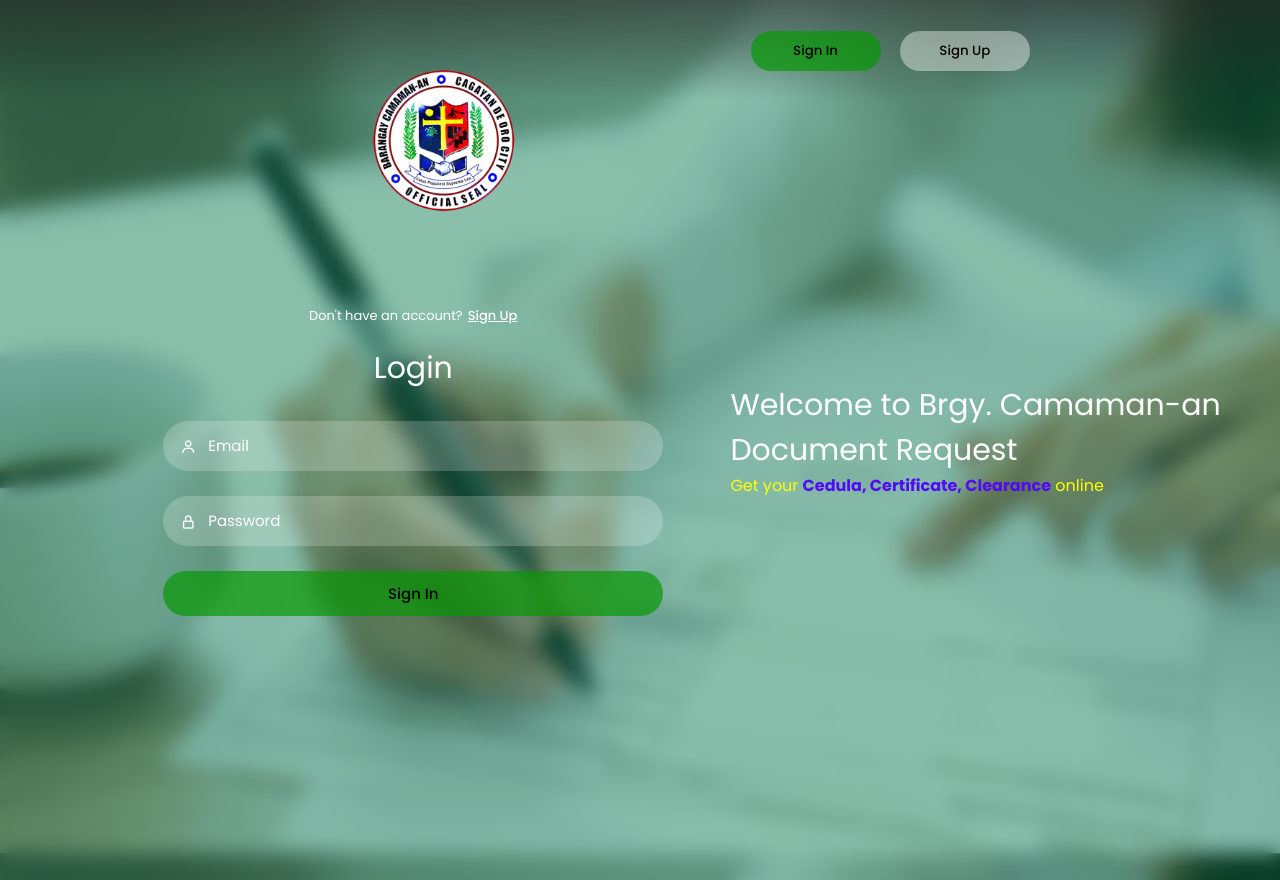
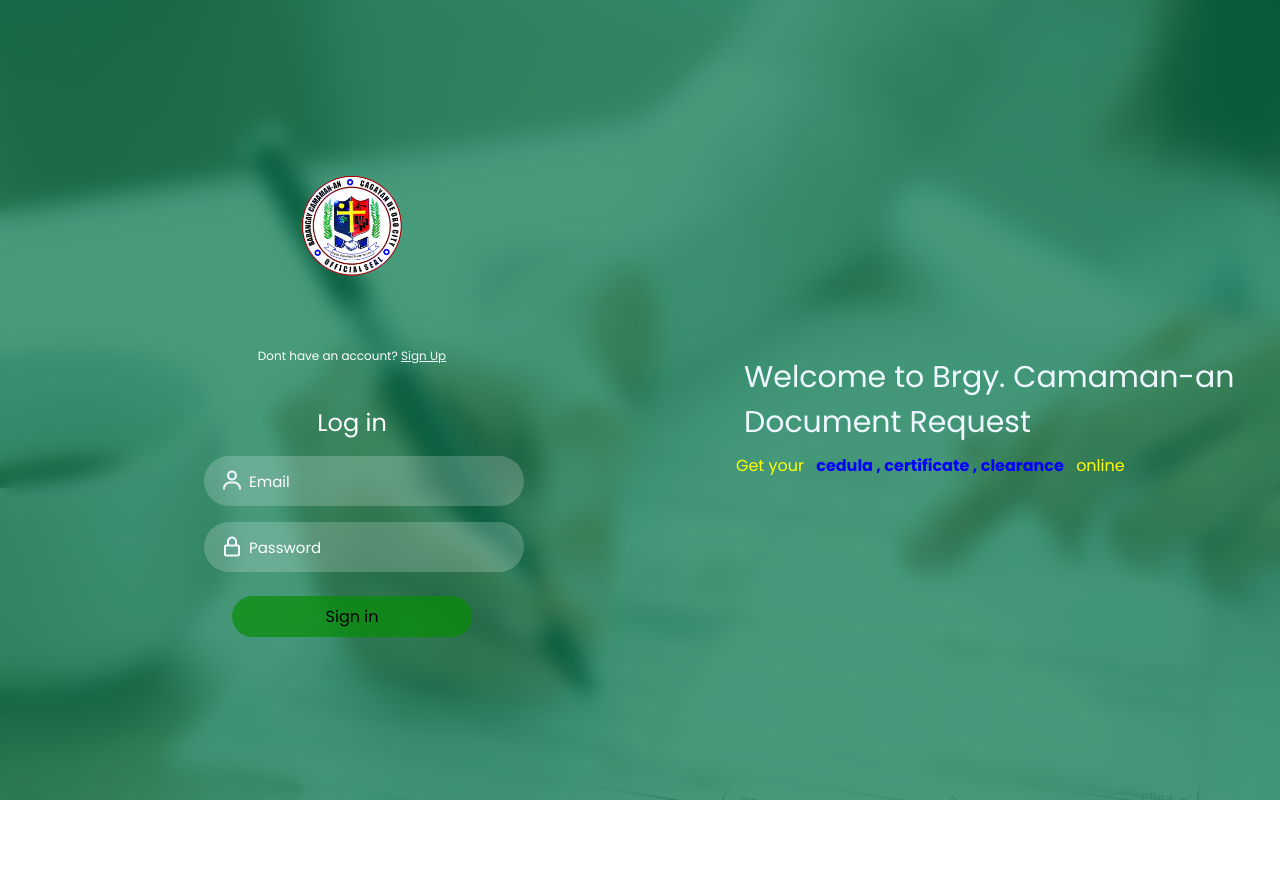
Before and after one commit to Renreal/brgyDocuRequest, a plain HTML site: page Index.html in a window 1280 px wide. After the commit the page ends 800 px from the top, so only its background shows below. Drawn offline with nearby package versions, Linux system fonts and the light colour scheme.

Commit message:
added more data for registration

```diff
--- a/Index.html
+++ b/Index.html
@@ -2,121 +2,72 @@
 <html lang="en">
 <head>
     <meta charset="UTF-8">
-    <meta http-equiv="X-UA-Compatible" content="IE=edge">
     <meta name="viewport" content="width=device-width, initial-scale=1.0">
+    <title>brgy Docu-request</title>
     <link rel="stylesheet" href="boxicons/css/boxicons.min.css">
     <link href='https://unpkg.com/boxicons@2.1.4/css/boxicons.min.css' rel='stylesheet'>
-    <link rel="stylesheet" href="index.css">
-    <title>Brgy Docu-Request</title>
-    <link rel="icon" type="image/x-icon" href="LOGO.png">
+    <link rel="stylesheet" href="login.css">
+    <style>
+        /* Add CSS to hide the register form by default */
+        .form-container.register {
+            display: none;
+        }
+    </style>
 </head>
 <body>
+    <div class="wrapper">
+        <div class="container1">
+            <img src="LOGO.png" alt="">
 
- <div class="wrapper">
-    <nav class="nav">
-        <div class="nav-logo">
-            <img src="LOGO.png" style="width: 180px;height:180px;">
-
-        </div>
-        <div class="nav-button">
-            <button class="btn white-btn" id="loginBtn" onclick="login()">Sign In</button>
-            <button class="btn" id="registerBtn" onclick="register()">Sign Up</button>
-        </div>
-    </nav>
-
-<!----------------------------- Form box ----------------------------------->
-    <div class="form-box">
-
-        <!------------------- login form -------------------------->
-
-        <div class="login-container" id="login">
-            <div class="top">
-                <span>Don't have an account? <a href="#" onclick="register()">Sign Up</a></span>
-                <header>Login</header>
-            </div>
-            <div class="input-box">
+            <div class="form-container">
+                <p class="form-header">Dont have an account? <a href="#" id="signup-link">sign up</a></p>
+                <span>Log in</span>
+                <div class="email-input">
                     <input type="email" class="input-field" id="userEmailSignIn" placeholder="Email">
                     <i class="bx bx-user"></i>
                 </div>
-            <div class="input-box">
+                <div class="password-input">
                     <input type="password" class="input-field" id="userPasswordSignIn" placeholder="Password">
                     <i class="bx bx-lock-alt"></i>
                 </div>
-            <div class="input-box">
-                <input type="submit" class="submit" id="signInButton" value="Sign In">
+
+                <button class="login" id="signInButton">Sign in</button>
             </div>
 
-        </div>
+<!-- register form -->
+            <div class="form-container register">
+                <p class="form-header">Already have an account? <a href="#" id="login-link">Login</a></p>
+                <span>Register</span>
 
-        <!------------------- registration form -------------------------->
-        <div class="register-container" id="register">
-            <div class="top">
-                <span>Have an account? <a href="#" onclick="login()">Login</a></span>
-                <header>Sign Up</header>
-            </div>
-            <div class="two-forms">
-                <div class="input-box">
-                    <input type="text" class="input-field" id="firstname" placeholder="Firstname">
-                    <i class="bx bx-user"></i>
-                </div>
-                <div class="input-box">
-                    <input type="text" class="input-field" id="lastname" placeholder="Lastname">
-                    <i class="bx bx-user"></i>
-                </div>
-            </div>
-            <div class="input-box">
-                <input type="email" class="input-field" id="userEmailSignUp" placeholder="Email">
-                <i class="bx bx-envelope"></i>
-            </div>
-            <div class="input-box">
-                <input type="password" class="input-field" id="userPasswordSignUp" placeholder="Password">
-                <i class="bx bx-lock-alt"></i>
-                </div>
-                <div class="input-box">
-                    <input type="submit" class="submit" id="signUpButton" value="Register">
-                </div>
-            </div>
-        </div>
-<!--text box-->
-         <div class="textDisplay">
-            <span style="font-size: 30px;">Welcome to Brgy. Camaman-an <br>Document Request</br></span>
-            <span style="color: yellow;">Get your <b>Cedula, Certificate, Clearance</b> online</span>
+            <div class="register-input-container">
+                <input type="text" placeholder="First Name" id="firstname">
+                <input type="text" placeholder="Last Name" id="lastname">
+                <input type="text" placeholder="Middle Name" id="middleName">
+                <input type="text" placeholder="Age" id="Age">
+                <input type="text" placeholder="Gender" id="Gender">
+                <input type="date" placeholder="Date of Birth" id="birthday">
+                <input type="text" placeholder="Place of Birth" id="birthPlace">
+                <input type="text" placeholder="Current Address" id="Address">
+                <input type="text" placeholder="Nationality" id="nationality">
+                <input type="text" placeholder="Civil Status" id="status">
+                <input type="text" placeholder="Occupation" id="Occupation">
+                <input type="text" placeholder="Phone Number" id="Phone">
+                <input type="email" placeholder="Email Address" id="userEmailSignUp">
+                <input type="password" placeholder="Password" id="userPasswordSignUp">
             </div>
 
 
+                <button id="signUpButton" class="signup">Sign up</button>
+            </div>
+        </div>
+
+        <div class="container2">
+            <span class="span1">Welcome to Brgy. Camaman-an Document Request</span>
+            <p>Get your <span>cedula , certificate , clearance</span> online</p>
+        </div>
     </div>
 
 
-<script>
-
-    var a = document.getElementById("loginBtn");
-    var b = document.getElementById("registerBtn");
-    var x = document.getElementById("login");
-    var y = document.getElementById("register");
-
-    function login() {
-        x.style.left = "4px";
-        y.style.right = "-520px";
-        a.className += " white-btn";
-        b.className = "btn";
-        x.style.opacity = 1;
-        y.style.opacity = 0;
-    }
-
-    function register() {
-        x.style.left = "-510px";
-        y.style.right = "5px";
-        a.className = "btn";
-        b.className += " white-btn";
-        x.style.opacity = 0;
-        y.style.opacity = 1;
-    }
-
-</script>
-
-
-<script type="module" src="login.js"></script>
-
-
+<script src="login.js" type="module"></script>
 </body>
 </html>
--- a/dashboard-script.js
+++ b/dashboard-script.js
@@ -42,7 +42,7 @@ const checkAuthState = async() => {
                  displayCurrentUserData();
                    }
                    else{
-                   location.replace("LandingPage.html");
+                   location.replace("index.html");
                      console.log("user logged out");
                    }
            })
--- a/login.css
+++ b/login.css
@@ -5,47 +5,156 @@
     box-sizing: border-box;
     font-family: 'Poppins', sans-serif;
   }
-
   body {
-    background: url("bg1.jpg");
+    background: url(bg1.jpg);
+    background-repeat: no-repeat;
+    height: 100vh;
+    width: 100vw;
     background-size: cover;
-    background-repeat: no-repeat;
-    overflow: hidden;
+    backdrop-filter: blur(10px);
 
   }
 .wrapper{
-    background-color: rgba(6, 120, 76, 0.737);
+    background-color:  rgba(6, 120, 76, 0.737);
     position: absolute;
-    width: 100vw;
-    height: 100vh;
     display: flex;
     align-items: center;
-    justify-content: space-evenly;
-    flex-wrap: wrap;
+    overflow: auto;
+    height: 100vh;
+    width: 100vw;
+    flex-direction: row;
+    align-content: center;
+    justify-content: space-around;
 }
 .container1{
     display: flex;
+    flex-flow: column wrap;
+    place-content: center;
+    justify-content: center;
+    align-content: center;
+    align-items: center;
+    flex-wrap: nowrap;
     flex-direction: column;
-    justify-content: center;
-    align-items: center;
-    align-content: center;
-    flex-wrap: wrap;
+    width: 50%;
+    margin: auto;
 }
 .container1 img{
-    width: 5rem;
+    width: 20%;
+    margin: 20px auto;;
 }
 .container1 a{
     color: aliceblue;
     text-transform: capitalize;
-    text-decoration: none;
+    text-decoration: underline;
+}
+.container1 span{
+    color: #fff;
+}
+
+.form-container{
+    display: flex;
+    flex-direction: column;
+    flex-wrap: wrap;
+    align-items: center;
+    font-size: x-large;
+    color: #fff;
+    width:-webkit-fill-available;
+}
+.form-container input{
+    font-size: 15px;
+    background: rgba(255, 255, 255, 0.2);
+    color: #fff;
+    height: 50px;
+    padding: 0 10px 0 45px;
+    border: none;
+    border-radius: 30px;
+    outline: none;
+    transition: .2s ease;
+    margin-bottom: 0.5rem;
+    width:50%;
+
+}
+.form-container input::placeholder{
+    color: #fff;
+}
+.form-container button{
+    padding: 0.5rem;
+    border: transparent;
+    border-radius: 2rem;
+    background-color: rgba(6, 142, 4, 0.7);
+    width: 15rem;
+    margin: 1rem 1rem;
+    color: black;
+    font-size: medium;
+    text-align: center;
+    align-items: center;
+}
+.form-container button:hover{
+    background-color:  rgba(5, 151, 3, 0.442);
+}
+.form-container p,span,input{
+    margin: 0.5rem;
+}
+.form-container p,span{
+    margin-top: 2rem;
+}
+.form-container p{
+    font-size: 12px;
+}
+.email-input{
+    display: flex;
+    flex-direction: row-reverse;
+    align-content: center;
+    justify-content: center;
+    align-items: center;
+    flex-wrap: nowrap;
+    width: -webkit-fill-available;
+}
+.password-input{
+    display: flex;
+    flex-direction: row-reverse;
+    align-content: center;
+    justify-content: center;
+    align-items: center;
+    flex-wrap: nowrap;
+    width: -webkit-fill-available;
+}
+i{
+    color:aliceblue;
+    position: relative;
+    left: 3rem;
+}
+.form-container.register{
+    display: none;
+}
+.register-input-container{
+    display: flex;
+    align-items: center;
+    flex-wrap: wrap;
+    justify-content: center;
+
+}
+
+
+.container2{
+    display: flex;
+    flex-wrap: wrap;
+    align-items: flex-start;
+    align-content: center;
+    justify-content: center;
+    flex-direction: column;
+    margin: auto;
+    width: 40%;
+
 }
 .container2 .span1{
     color: aliceblue;
-    font-size: x-large;
+    font-size: 30px;
     font-weight: 100;
+
 }
 .container2 span{
-    color:white;
+    color:blue;
     font-weight: bold;
 }
 .container2 p{
```
Also changed, not shown: login.js (+42 -2 lines), newIndex.html (deleted, +0 -28 lines). Lines whose indentation alone changed are shown as unchanged.
